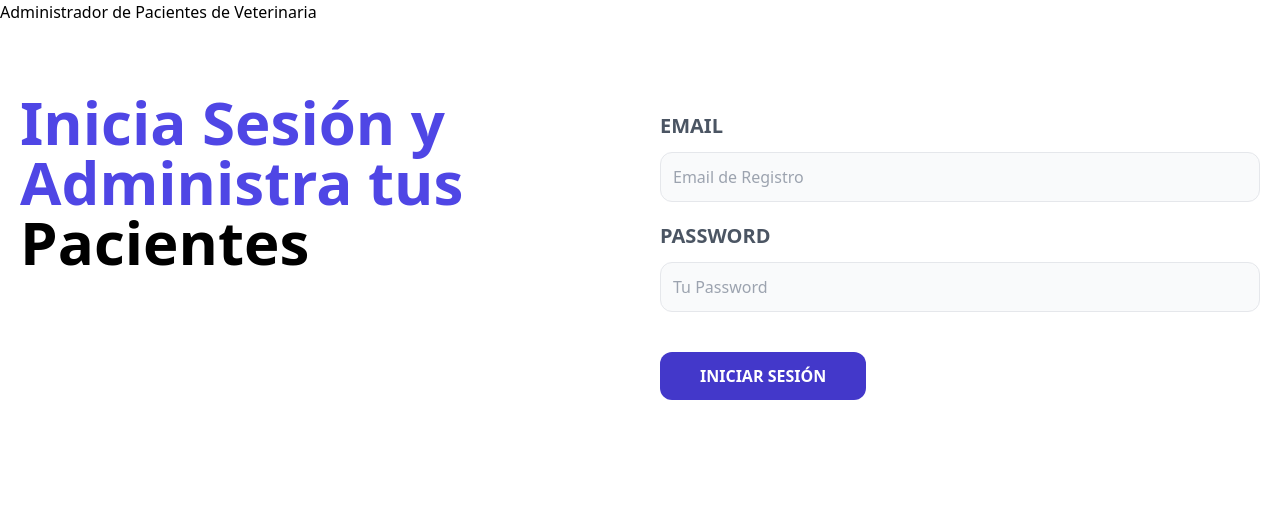
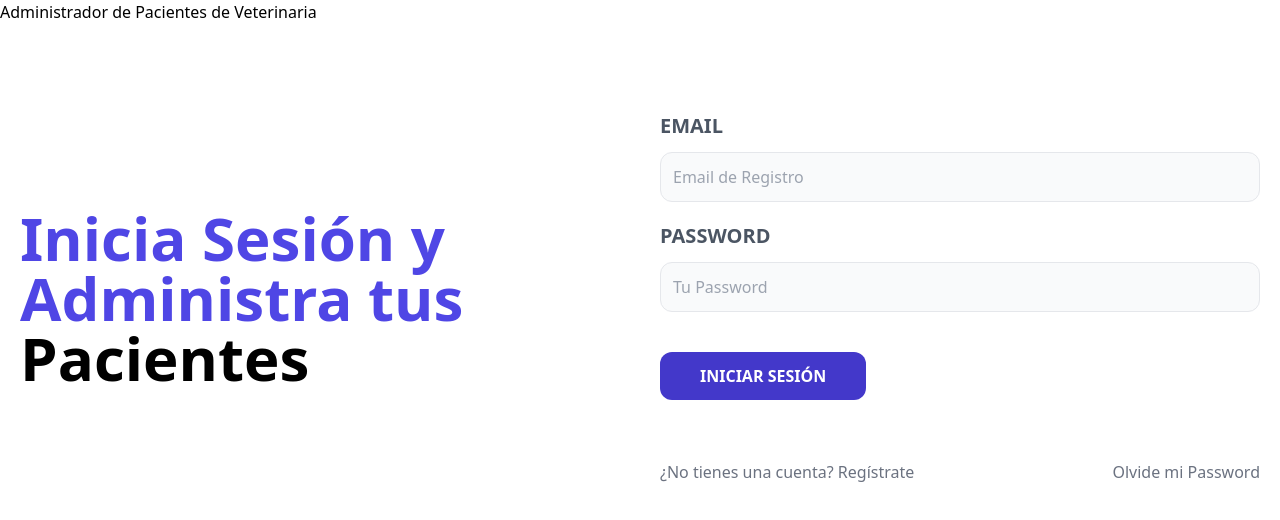
Before and after one commit to Tomas-Garnero/APV-MERN-FullStack-PROYECT, a React (Vite) app in the folder Frontend/: page / in a window 1280 px wide. Shown: the top 520 px of the page. Built offline with nearby package versions, Linux system fonts and the light colour scheme.

Commit message:
Adding Routing to Registry and Forgot my Password

```diff
--- a/Frontend/src/layout/AuthLayout.jsx
+++ b/Frontend/src/layout/AuthLayout.jsx
@@ -5,7 +5,7 @@
         <>
             <h1>Administrador de Pacientes de Veterinaria</h1>
 
-            <main className="container mx-auto md:grid md:grid-cols-2 mt-12 gap-10 p-5">
+            <main className="container mx-auto md:grid md:grid-cols-2 mt-12 gap-10 p-5 items-center">
                 <Outlet />
             </main>
         </>
--- a/Frontend/src/paginas/Login.jsx
+++ b/Frontend/src/paginas/Login.jsx
@@ -1,3 +1,4 @@
+import { Link } from "react-router-dom";
 
 const Login = () => {
     return (
@@ -36,6 +37,20 @@
                         className="bg-indigo-700 w-full py-3 px-10 rounded-xl text-white uppercase font-bold mt-5 hover:cursor-pointer hover:bg-indigo-800 md:w-auto"
                     />
                 </form>
+                <nav className="mt-10 lg:flex lg:justify-between">
+                    <Link
+                        to="/registrar"
+                        className="block text-center my-5 text-gray-500"
+                    >
+                        ¿No tienes una cuenta? Regístrate
+                    </Link>
+                    <Link
+                        to="/olvide-password"
+                        className="block text-center my-5 text-gray-500"
+                    >
+                        Olvide mi Password
+                    </Link>
+                </nav>
             </div>
         </>
     )
```
